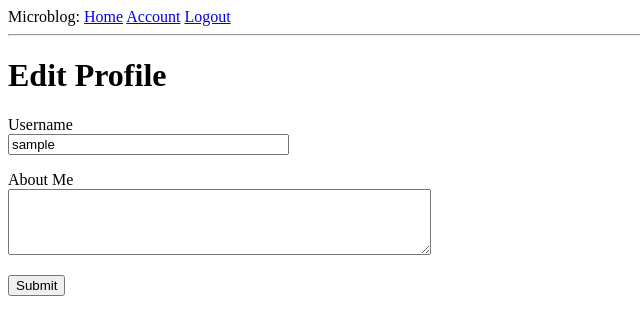
After one commit to thousandSun/Microblog-Flask, a Flask app: page /edit_profile in a window 1280 px wide. The commit adds this page. Shown: the top 335 px of the page, without its empty margins (0-640 px from the left). Run offline with Flask 2, Linux system fonts and the light colour scheme; the visitor is signed in with stand-in values (Sample User, id 1); data comes from the database, SQL or seed files in the repository.

Commit message:
finished user profile editing capabilities

```diff
--- a/app/forms.py
+++ b/app/forms.py
@@ -1,6 +1,6 @@
 from flask_wtf import FlaskForm
-from wtforms import StringField, PasswordField, BooleanField, SubmitField
-from wtforms.validators import DataRequired, ValidationError, Email, EqualTo
+from wtforms import StringField, PasswordField, BooleanField, SubmitField, TextAreaField
+from wtforms.validators import DataRequired, ValidationError, Email, EqualTo, Length
 from app.models import User
 
 
@@ -33,3 +33,9 @@ class RegistrationForm(FlaskForm):
         user = User.query.filter_by(email=email.data).first()
         if user is not None:
             raise ValidationError('Please use a different email address.')
+
+
+class EditProfileForm(FlaskForm):
+    username = StringField('Username', validators=[DataRequired()])
+    about_me = TextAreaField('About Me', validators=[Length(min=0, max=140)])
+    submit = SubmitField('Submit')
--- a/app/models.py
+++ b/app/models.py
@@ -34,7 +34,7 @@ class User(UserMixin, db.Model):  # SQLAlchemy class model must inherit
 
     def avatar(self, size):
         digest = md5(self.email.lower().encode('utf-8')).hexdigest()
-        return 'http://www.gravatar.com/avatar/{}?d=identicon&s={}'.format(digest, size)
+        return 'https://www.gravatar.com/avatar/{}?d=identicon&s={}'.format(digest, size)
 
 
 # required to load users that are already logged in without having to log in again
--- a/app/routes.py
+++ b/app/routes.py
@@ -1,5 +1,5 @@
 from app import app, db
-from app.forms import LoginForm, RegistrationForm
+from app.forms import LoginForm, RegistrationForm, EditProfileForm
 from app.models import User
 from datetime import datetime
 from flask import render_template, flash, redirect, url_for, request
@@ -93,3 +93,19 @@ def before_request():
     if current_user.is_authenticated:
         current_user.last_seen = datetime.utcnow()
         db.session.commit()
+
+
+@app.route('/edit_profile', methods=['GET', 'POST'])
+@login_required
+def edit_profile():
+    form = EditProfileForm()
+    if form.validate_on_submit():
+        current_user.username = form.username.data
+        current_user.about_me = form.about_me.data
+        db.session.commit()
+        flash('Changed have been saved')
+        return redirect(url_for('edit_profile'))
+    elif request.method == 'GET':
+        form.username.data = current_user.username
+        form.about_me.data = current_user.about_me
+    return render_template('edit_profile.html', title='Edit Profile', form=form)
--- a/app/templates/_post.html
+++ b/app/templates/_post.html
@@ -1,7 +1,7 @@
 <!-- this is a subtemplate to be used with jinja2 -->
 <table>
     <tr valign="top">
-        <td><img src="{{ post.author.avatar(36)"></td>
+        <td><img src="{{ post.author.avatar(36) }}"></td>
         <td>{{ post.author.username }} says:<br>{{ post.body}}</td>
     </tr>
 </table>
--- /dev/null
+++ b/app/templates/edit_profile.html
@@ -0,0 +1,23 @@
+{% extends "base.html" %}
+
+{% block content %}
+    <h1>Edit Profile</h1>
+    <form action="" method="post">
+        {{ form.hidden_tag() }}
+        <p>
+            {{ form.username.label }}<br>
+            {{ form.username(size=32) }}<br>
+            {% for error in form.username.errors %}
+            <span style="color: red;">[{{ error }}]</span>
+            {% endfor %}
+        </p>
+        <p>
+            {{ form.about_me.label }}<br>
+            {{ form.about_me(cols=50, rows=4) }}<br>
+            {% for error in form.about_me.errors %}
+            <span style="color: red;">[{{ error }}]</span>
+            {% endfor %}
+        </p>
+        <p>{{ form.submit() }}</p>
+    </form>
+{% endblock %}
```
Also changed, not shown: app/templates/user.html (+8 -3 lines).
